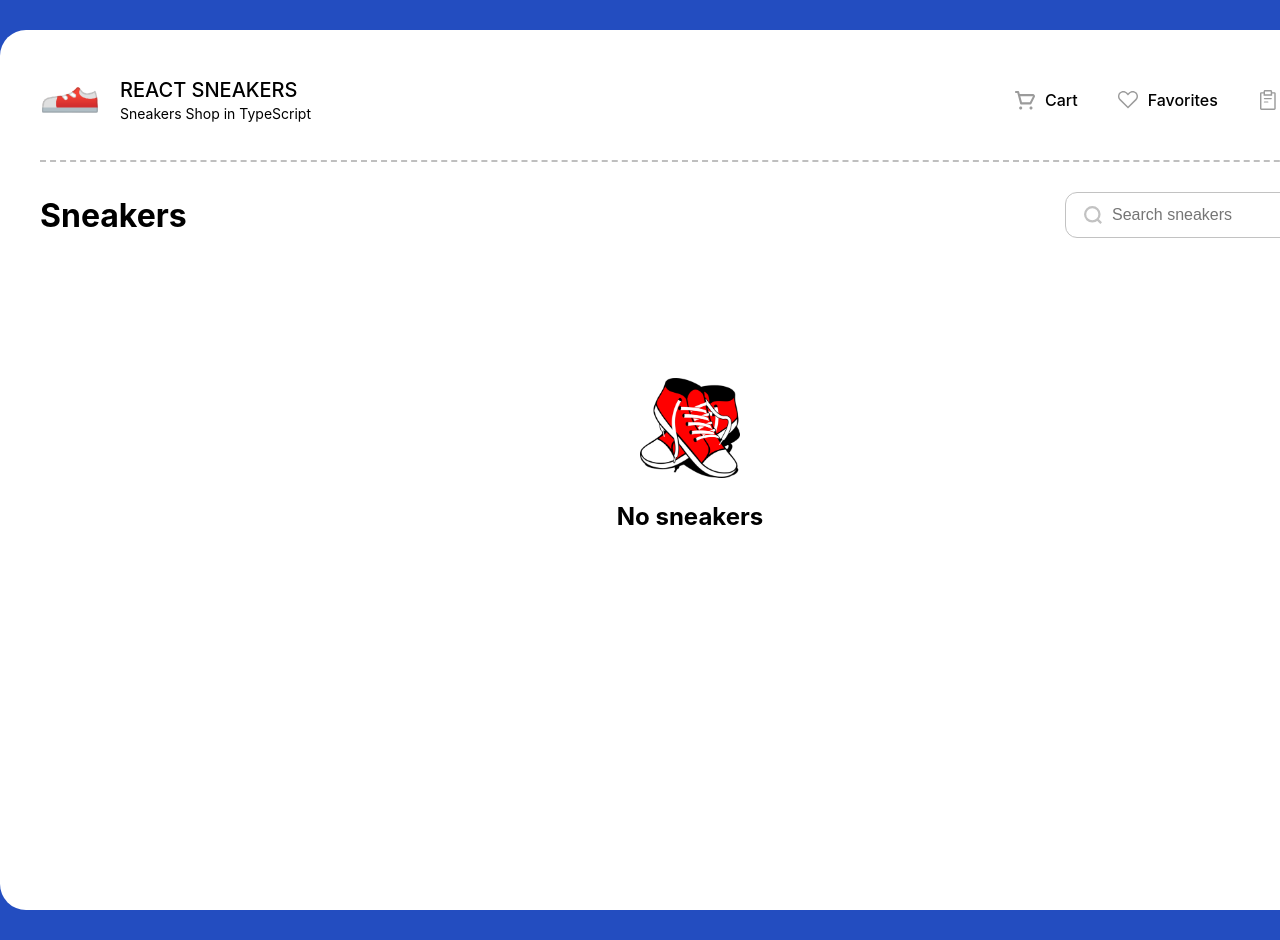
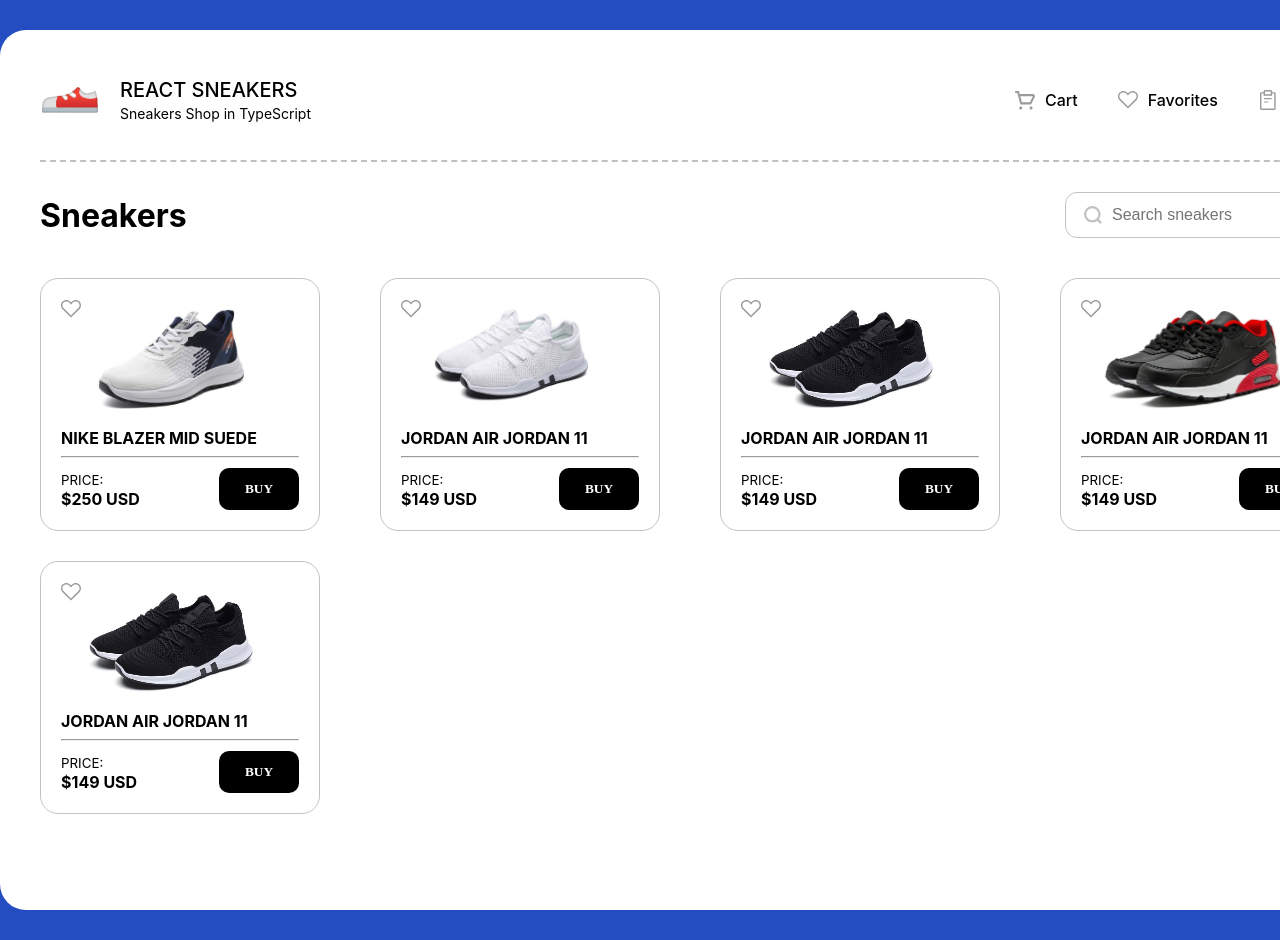
Before and after one commit to khajimatov/sneakers-shop-ts, a React (Create React App) app: page / in a window 1280 px wide. Shown: the top 940 px of the page. Built offline with nearby package versions, Linux system fonts and the light colour scheme.

Commit message:
Added rendering sneakers with search

```diff
--- a/src/pages/Home/index.tsx
+++ b/src/pages/Home/index.tsx
@@ -4,6 +4,7 @@ import './style.css';
 
 import Card from '../../components/Card';
 import Empty from '../../components/Empty';
+import { render } from '@testing-library/react';
 
 interface Item {
     id: string,
@@ -14,9 +15,49 @@ interface Item {
 
 const Home = () => {
 
-    const [items, setItems] = useState<Item[]>([
+    const [items, setItems] = useState<Item[]>([{
+        "id": "1",
+        "title": "Nike Blazer Mid Suede",
+        "price": 250,
+        "imageURL": "/img/sneakers/1.jpg"
+    },
+    {
+        "id": "2",
+        "title": "Jordan Air Jordan 11",
+        "price": 149,
+        "imageURL": "/img/sneakers/2.jpg"
+    },
+    {
+        "id": "3",
+        "title": "Jordan Air Jordan 11",
+        "price": 149,
+        "imageURL": "/img/sneakers/3.jpg"
+    },
+    {
+        "id": "4",
+        "title": "Jordan Air Jordan 11",
+        "price": 149,
+        "imageURL": "/img/sneakers/4.jpg"
+    },
+    {
+        "id": "5",
+        "title": "Jordan Air Jordan 11",
+        "price": 149,
+        "imageURL": "/img/sneakers/3.jpg"
+    }]);
 
-    ]);
+    const [searchValue, setSearchValue] = useState('');
+
+    const onChangeSearchInput = (event: React.ChangeEvent<HTMLInputElement>) => {
+        setSearchValue(event.target.value)
+    }
+
+    const renderItems = () => {
+        const filteredItems = items.filter((item) =>
+            item.title.toLowerCase().includes(searchValue.toLowerCase()),
+        )
+        return filteredItems.length > 0 ? filteredItems.map(item => <Card id={item.id} title={item.title} price={item.price} imageURL={item.imageURL} />) : <Empty title='No sneakers' />
+    }
 
     return (
         <div className='home'>
@@ -39,11 +80,11 @@ const Home = () => {
                             />
                         </svg>
                     </label>
-                    <input type="text" name="search" id="search" placeholder="Search sneakers" />
+                    <input type="text" name="search" id="search" placeholder="Search sneakers" onChange={onChangeSearchInput} />
                 </div>
             </div>
             <div className="container">
-                {items.length > 0 ? items.map(item => <Card id={item.id} title={item.title} price={item.price} imageURL={item.imageURL} />) : <Empty title='No sneakers' />}
+                {renderItems()}
             </div>
         </div>
     )
```
